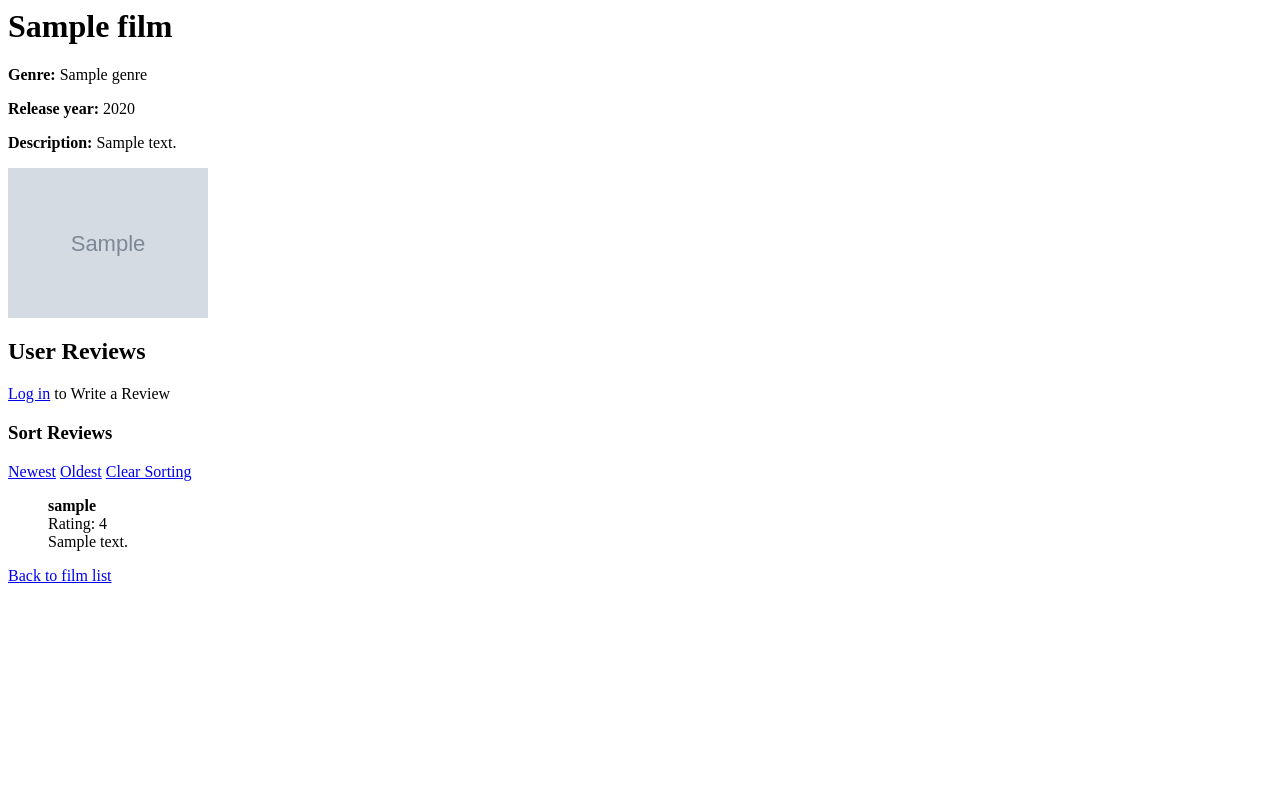
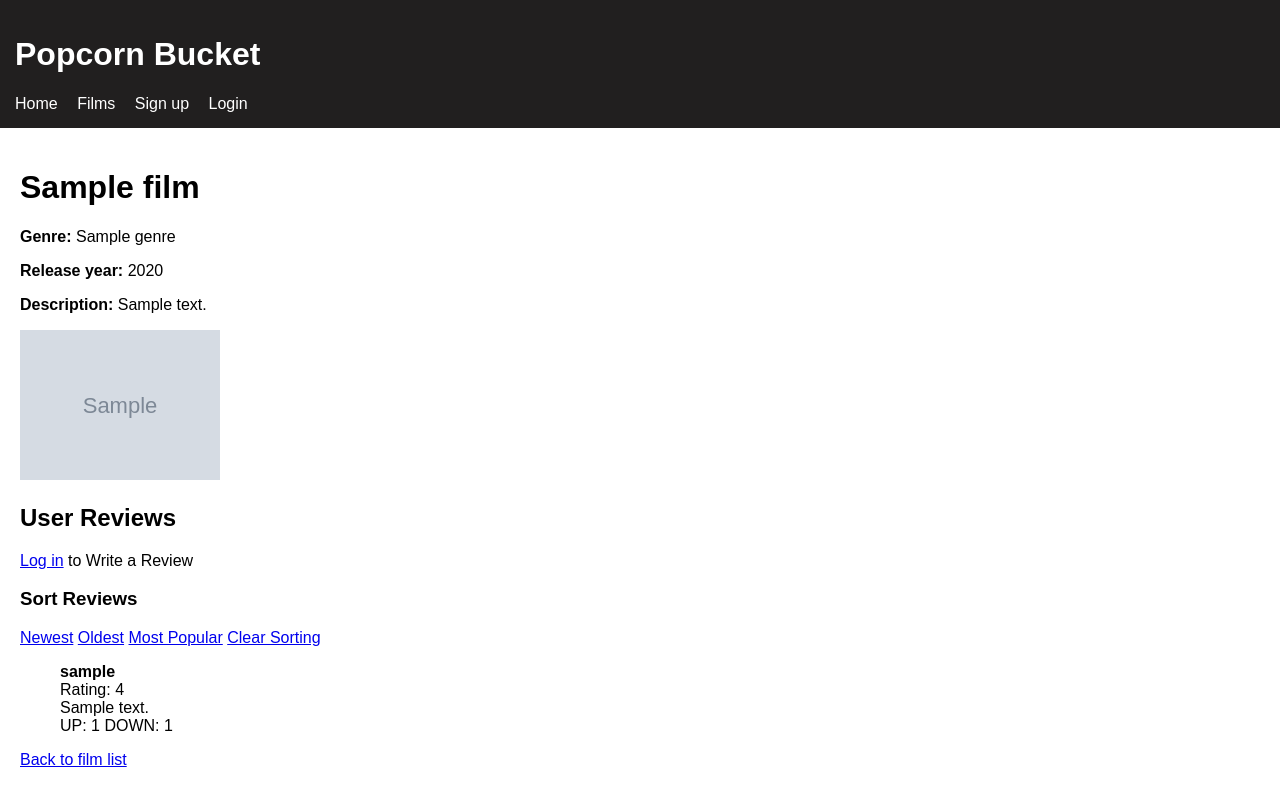
Before and after one commit to 3010468m/PopcornBucket, a Django app: page /1/ in a window 1280 px wide. Run offline with Django 3.2, Linux system fonts and the light colour scheme; tables that the repository leaves empty hold one stand-in row (values such as "Sample post"); grey boxes marked "Sample" are stand-in pictures.

Commit message:
review up and down votes added to model and visible on page, new migration, sort by most popular

```diff
--- a/popcornbucket/models.py
+++ b/popcornbucket/models.py
@@ -28,10 +28,11 @@ class Film(models.Model):
 class Review(models.Model):
     TEXT_MAX_LENGTH = 4000;
 
-    #review_id = models.AutoField(primary_key=True, unique=True)
     rating = models.IntegerField(default=1)
     review_text = models.CharField(max_length= TEXT_MAX_LENGTH)
     created_at = models.DateTimeField(default=now)
+    up_votes = models.IntegerField(default=0)
+    down_votes = models.IntegerField(default=0)
 
     user = models.ForeignKey(User, on_delete=models.CASCADE)
     film = models.ForeignKey(Film, on_delete=models.CASCADE)
--- a/popcornbucket/views.py
+++ b/popcornbucket/views.py
@@ -3,6 +3,7 @@ from django.urls import reverse
 from django.contrib.auth.decorators import login_required
 from django.contrib.auth.forms import UserCreationForm
 from django.contrib.auth import authenticate, login, logout
+from django.db.models import F
 
 from .models import Film, Genre, Review
 from .forms import ReviewForm
@@ -48,6 +49,8 @@ def film_detail(request, id):
             reviews = reviews.order_by('-created_at')
         elif sort == 'oldest':
             reviews = reviews.order_by('created_at')
+        elif sort == 'most_popular':
+            reviews = reviews.annotate(total_votes=F('up_votes') -F('down_votes')).order_by('-total_votes')
 
         context_dict['reviews'] = reviews
         context_dict['film'] = film
--- a/templates/popcornbucket/film_detail.html
+++ b/templates/popcornbucket/film_detail.html
@@ -1,3 +1,6 @@
+{% extends "popcornbucket/base.html" %}
+
+{% block content %}
     <h1>{{ film.title }}</h1>
 
     <p><strong>Genre:</strong> {{ film.genre.name }}</p>
@@ -19,6 +22,7 @@
     <h3>Sort Reviews</h3>
     <a href="{% url 'film_detail' film.id %}?sort=newest">Newest</a>
     <a href="{% url 'film_detail' film.id %}?sort=oldest">Oldest</a>
+    <a href="{% url 'film_detail' film.id %}?sort=most_popular">Most Popular</a>
     <a href="{% url 'film_detail' film.id %}">Clear Sorting</a>
     {% if reviews %}
         <ul>
@@ -27,6 +31,7 @@
                 <strong>{{ review.user }}</strong><br>
                 Rating: {{ review.rating }}<br>
                 {{ review.review_text }}<br>
+                UP: {{ review.up_votes }} DOWN: {{ review.down_votes }}<br>
             </p>
             {% endfor %}
         </ul>
@@ -35,3 +40,4 @@
     {% endif %}
 
     <a href="{% url 'film_list' %}">Back to film list</a>
+{% endblock %}
--- a/templates/popcornbucket/write_review.html
+++ b/templates/popcornbucket/write_review.html
@@ -21,7 +21,7 @@
                         {{ field.help_text }}
                         {{ field }}
                     {% endfor %}
-                    <button type="submit">Leave Review</button>
+                    <button type="submit">Submit Review</button>
                 </form>
 
 
```
Also changed, not shown: popcornbucket/migrations/0003_review_down_votes_review_up_votes.py (added). Lines whose indentation alone changed are shown as unchanged.
